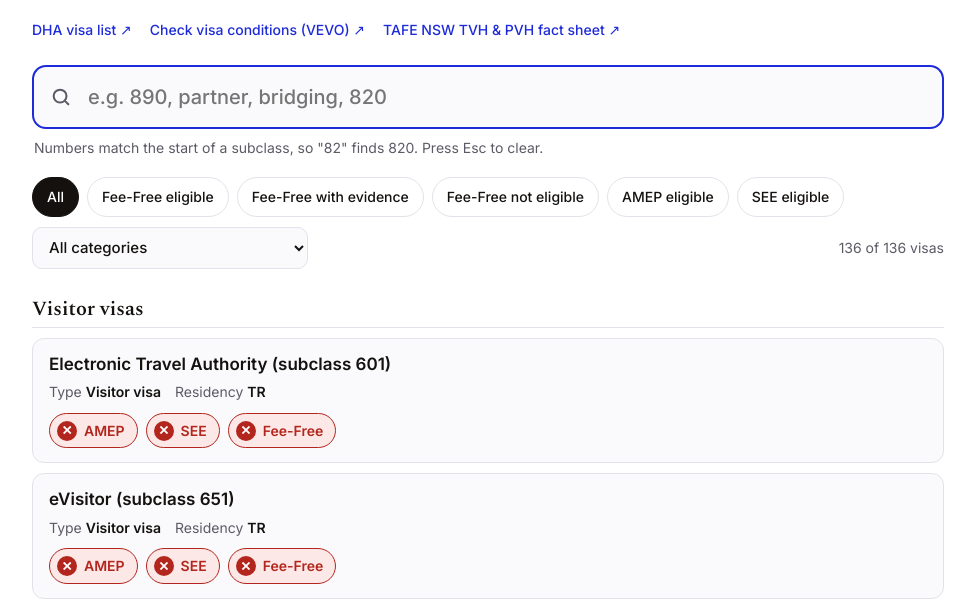
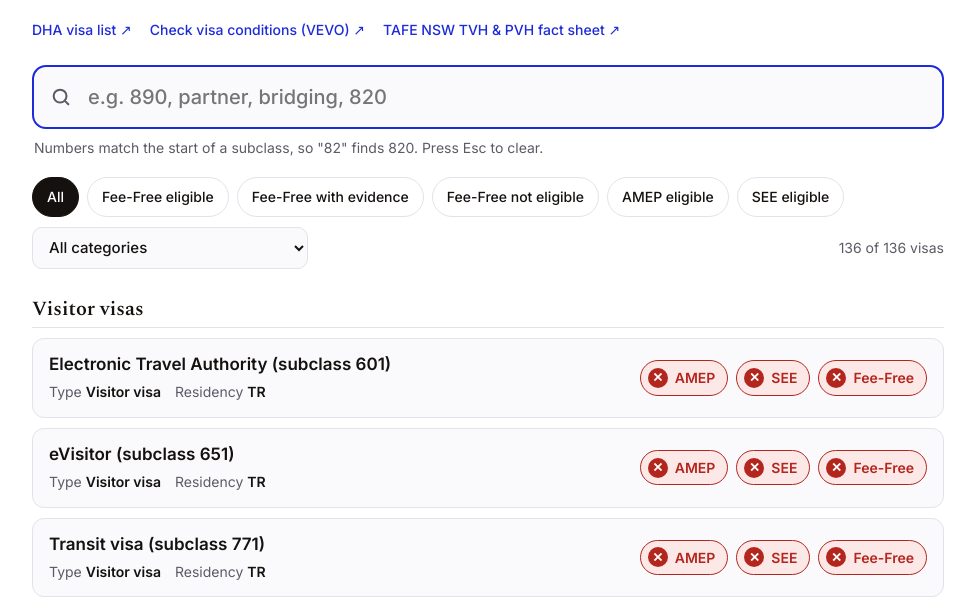
Before and after one commit to Gr8Teachers/admin, a plain HTML site: page VisaChecker/index.html in a window 1280 px wide. Shown: the part 178-782 px from the top of the page, without its empty margins (152-1127 px from the left). Drawn offline with nearby package versions, Linux system fonts and the light colour scheme.

Commit message:
Move AMEP/SEE/Fee-Free status row to the right of each visa
Stacks under the visa name on narrow screens.

Co-Authored-By: Claude Opus 5.5 <noreply@anthropic.com>
Claude-Session: https://claude.ai/code/session_01URCfyuFGkTZU8TexmrHfxA

```diff
--- a/VisaChecker/index.html
+++ b/VisaChecker/index.html
@@ -48,8 +48,9 @@ h2{font:600 20px/1.2 Spectral,Georgia,serif;margin:28px 0 10px;padding-bottom:6p
 .meta{display:flex;flex-wrap:wrap;gap:6px 14px;font-size:14px;color:var(--mute)}
 .meta b{color:var(--ink);font-weight:600}
 .sc{font-variant-numeric:tabular-nums;color:var(--acc);font-weight:600;white-space:nowrap}
-.v{grid-template-columns:minmax(0,1fr)}
-.badges{display:flex;flex-wrap:wrap;gap:8px;margin-top:4px}
+.v{grid-template-columns:minmax(0,1fr) auto}
+.badges{display:flex;flex-wrap:wrap;gap:8px}
+.v .badges{grid-column:2;grid-row:1/3;align-self:center;justify-content:flex-end;flex-wrap:nowrap}
 .st{display:inline-flex;align-items:center;gap:7px;padding:6px 12px 6px 7px;border-radius:999px;font-weight:600;font-size:14px;white-space:nowrap;border:1.5px solid currentColor}
 .st i{display:grid;place-items:center;width:20px;height:20px;border-radius:50%;font-style:normal;font-size:13px;line-height:1;background:currentColor}
 .st i::before{color:var(--bg)}
@@ -63,7 +64,8 @@ mark{background:light-dark(#dfe2ff,#2a2f6b);color:inherit;border-radius:3px;padd
 .key{display:flex;flex-wrap:wrap;gap:6px 20px;font-size:13px;color:var(--mute);margin-top:36px;padding-top:14px;border-top:1px solid var(--line)}
 @keyframes in{from{opacity:0;transform:translateY(3px)}}
 @media(prefers-reduced-motion:reduce){.v{animation:none}}
-@media(max-width:600px){.v{grid-template-columns:1fr}#q{font-size:17px}}
+@media(max-width:720px){.v{grid-template-columns:1fr}.v .badges{grid-column:auto;grid-row:auto;justify-content:flex-start;flex-wrap:wrap;margin-top:4px}}
+@media(max-width:600px){#q{font-size:17px}}
 </style>
 </head>
 <body>
```
